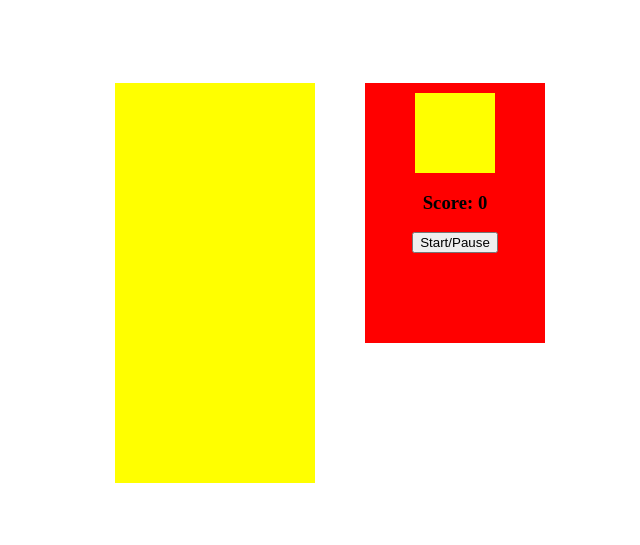
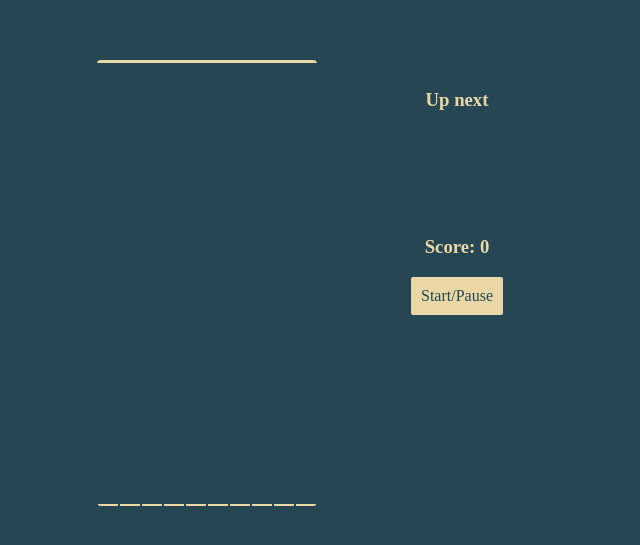
Before and after one commit to isselin28/basic-tetris, a website: page index.html in a window 1280 px wide. Shown: the part 125-670 px from the top of the page, without its empty margins (318-958 px from the left). Drawn offline with Linux system fonts and the light colour scheme.

Commit message:
overall styling

```diff
--- a/app.js
+++ b/app.js
@@ -4,12 +4,15 @@ document.addEventListener("DOMContentLoaded", () => {
   const ScoreDisplay = document.querySelector("#score");
   const StartBtn = document.querySelector("#start-button");
 
+  const miniGrid = document.querySelector(".mini-grid");
+
   const width = 10;
   let nextRandom = 0;
   let timerId;
   let score = 0;
 
-  const colors = ["orange", "purple", "green", "blue", "red"];
+  // cream, yellow, green, orange, red
+  const colors = ["#e9d8a6", "#2a9d8f", "#e9c46a", "#f4a261", "#e76f51"];
 
   const lTetromino = [
     [1, width + 1, width * 2 + 1, 2],
@@ -190,11 +193,25 @@ document.addEventListener("DOMContentLoaded", () => {
       square.classList.remove("tetromino");
       square.style.backgroundColor = "";
     });
-    upNextTetrominoes[nextRandom].forEach((index) => [
-      displaySquares[displayIndex + index].classList.add("tetromino"),
-      (displaySquares[displayIndex + index].style.backgroundColor =
-        colors[nextRandom]),
-    ]);
+
+    // shifting the next tetromino css for display purpose
+    if (nextRandom === 1 || nextRandom === 3) {
+      miniGrid.style.marginLeft = "40px";
+    }
+    if (nextRandom === 2 || nextRandom === 4) {
+      miniGrid.style.marginLeft = "20px";
+    }
+    if (nextRandom === 0) {
+      miniGrid.style.marginLeft = "0px";
+    }
+
+    upNextTetrominoes[nextRandom].forEach((index) => {
+      return [
+        displaySquares[displayIndex + index].classList.add("tetromino"),
+        (displaySquares[displayIndex + index].style.backgroundColor =
+          colors[nextRandom]),
+      ];
+    });
   }
 
   //add functionality to the button
@@ -206,7 +223,7 @@ document.addEventListener("DOMContentLoaded", () => {
     } else {
       //start game
       draw();
-      timerId = setInterval(moveDown, 500);
+      timerId = setInterval(moveDown, 100);
       nextRandom = Math.floor(Math.random() * theTetrominoes.length);
       displayShape();
     }
--- a/index.html
+++ b/index.html
@@ -7,7 +7,7 @@
     <link rel="stylesheet" href="style.css"></link>
     <title>Basic Tetris</title>
   </head>
-  <body class="body">
+  <body>
     <div class="container">
       <div class="grid">
         <div></div>
@@ -222,7 +222,9 @@
         <div class="taken"></div>
       </div>
 
+
       <div class="display-box">
+        <h3 class="score">Up next</h3>
         <div class="mini-grid">
           <div></div>
           <div></div>
@@ -242,8 +244,8 @@
           <div></div>
         </div>
 
-        <h3>Score: <span id="score">0</span></h3>
-        <button id="start-button">Start/Pause</button>
+        <h3 class="score">Score: <span class="score" id="score">0</span></h3>
+        <div id="start-button" class="button">Start/Pause</div>
       </div>
     </div>
   </body>
--- a/style.css
+++ b/style.css
@@ -3,41 +3,50 @@
 }
 
 .grid {
-  width: 200px;
-  height: 400px;
+  width: 220px;
+  height: 440px;
   display: flex;
   flex-wrap: wrap;
-  background-color: yellow;
+  justify-content: space-between;
+  background-color: #264653;
+  border: 3px solid #e9d8a6;
+  border-left: none;
+  border-right: none;
+  border-radius: 4px;
 }
 
 .grid div {
   height: 20px;
   width: 20px;
+  border: 1px solid #264653;
 }
 
 .tetromino {
   background-color: blue;
+  border: 1px solid #264653;
 }
 
 .mini-grid {
-  width: 80px;
-  height: 80px;
+  width: 88px;
+  height: 88px;
   display: flex;
   flex-wrap: wrap;
-  background-color: yellow;
+  background-color: #264653;
 }
 
 .mini-grid div {
   height: 20px;
   width: 20px;
+  border: 1px solid #264653;
 }
 
-.body {
-  width: 100%;
+body {
+  width: 100wh;
   height: 100vh;
   display: flex;
   justify-content: center;
   align-items: center;
+  background-color: #264653;
 }
 
 .display-box {
@@ -47,6 +56,21 @@
   margin-left: 50px;
   width: 160px;
   height: 240px;
-  background-color: red;
+  background-color: #264653;
   padding: 10px;
 }
+
+.button {
+  border-radius: 2px;
+  background-color: #e9d8a6;
+  color: #264653;
+  padding: 10px;
+}
+
+.score {
+  color: #e9d8a6;
+}
+
+.oneLeft {
+  margin-left: 20px;
+}
```
